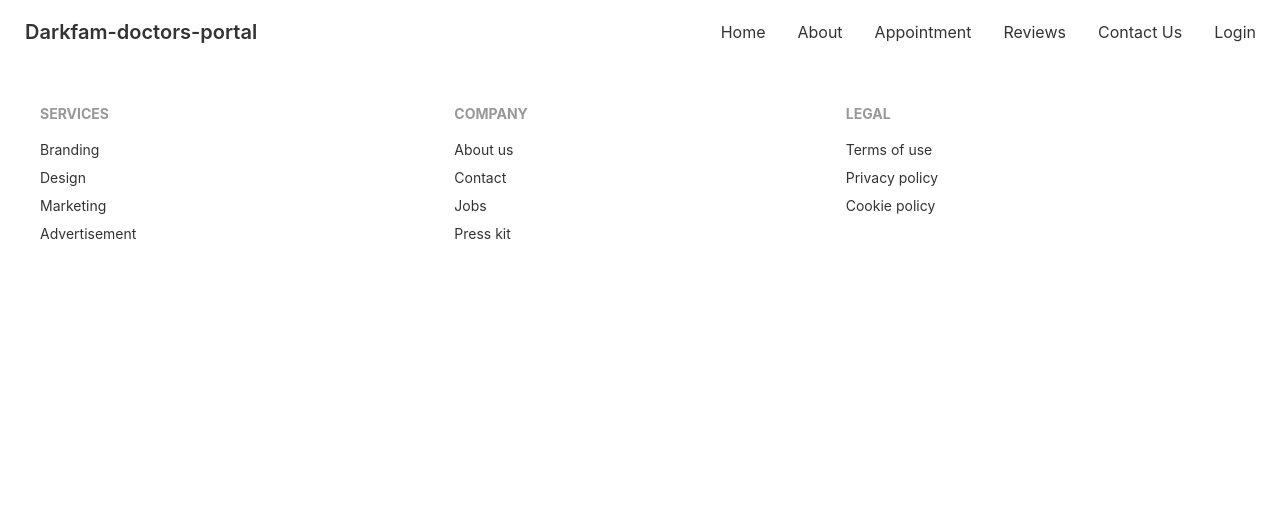
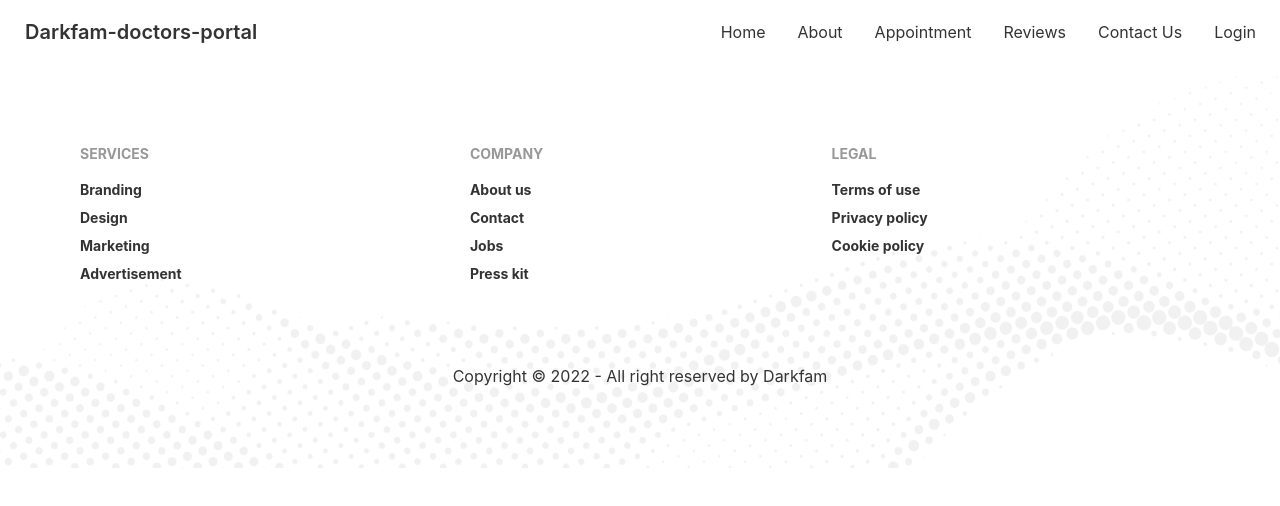
Before and after one commit to Noor-26/Doctor-s-portal, a React (Create React App) app: page /contact in a window 1280 px wide. Shown: the top 506 px of the page. Built offline with nearby package versions, Linux system fonts and the light colour scheme.

Commit message:
footer created

```diff
--- a/src/Components/Shared/Footer/Footer.js
+++ b/src/Components/Shared/Footer/Footer.js
@@ -1,9 +1,13 @@
 import React from 'react'
-
+import footerImg from '../../../images/images/footer.png'
 export default function Footer() {
   return (
-    <div>
-        <footer class="footer p-10 ">
+    <div style={{
+        background: `url(${footerImg})`,
+        backgroundSize: 'cover'
+    }} className="p-10">
+        <footer >
+  <div class="footer p-10 font-bold">
   <div>
     <span class="footer-title">Services</span>
     <a class="link link-hover">Branding</a>
@@ -24,6 +28,10 @@ export default function Footer() {
     <a class="link link-hover">Privacy policy</a>
     <a class="link link-hover">Cookie policy</a>
   </div>
+  </div>
+  <div className='my-10 text-center'>
+                <p>Copyright © 2022 - All right reserved by Darkfam</p>
+            </div>
 </footer>
     </div>
   )
```
